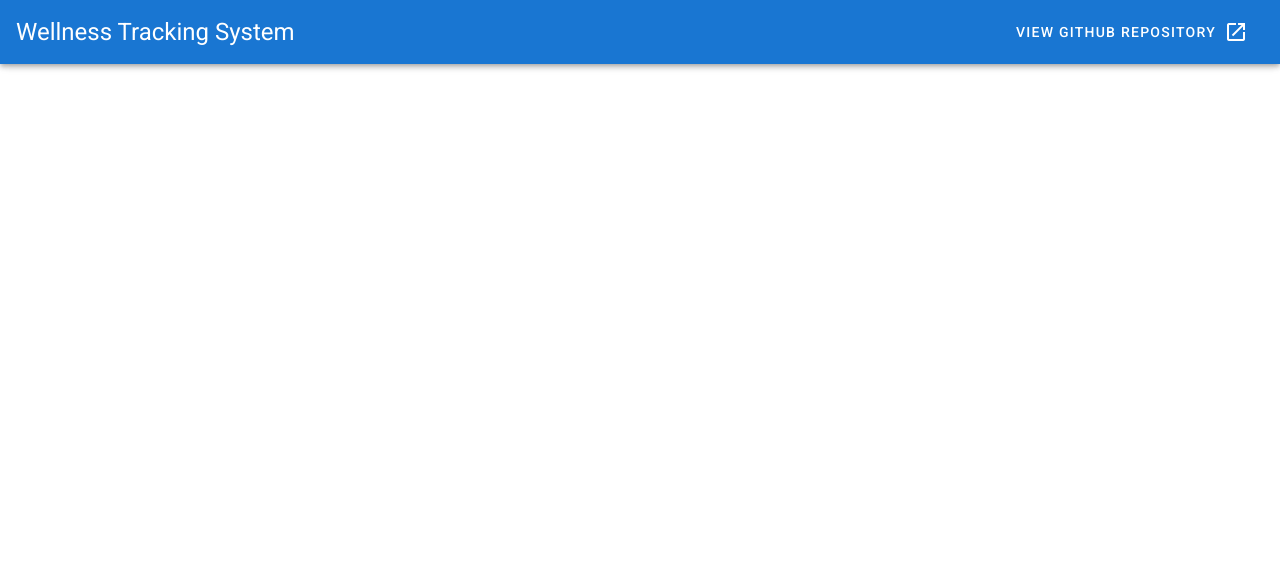
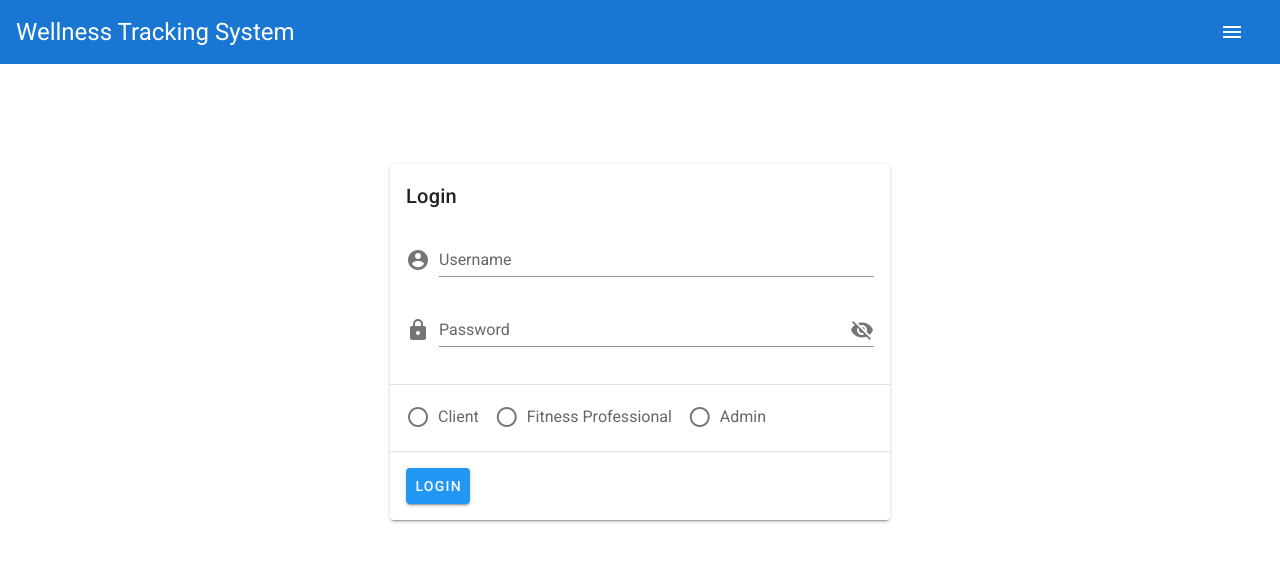
Before and after one commit to IU-P465-565-Team-3/wellness-tracking-system-app, a Vue app: page /login in a window 1280 px wide. Shown: the top 562 px of the page. Built offline with nearby package versions, Linux system fonts and the light colour scheme.

Commit message:
P565P3-175 Integrate login component, add login route

```diff
--- a/src/App.vue
+++ b/src/App.vue
@@ -3,21 +3,15 @@
     <v-app-bar
       app
       color="primary"
+      flat
       dark
     >
       <div class="d-flex headline align-center">
         Wellness Tracking System
       </div>
-
       <v-spacer />
-
-      <v-btn
-        href="https://github.com/IU-P465-565-Team-3/wellness-tracking-system-app"
-        target="_blank"
-        text
-      >
-        <span class="mr-2">View GitHub Repository</span>
-        <v-icon>mdi-open-in-new</v-icon>
+      <v-btn depressed color="primary">
+        <v-icon>mdi-menu</v-icon>
       </v-btn>
     </v-app-bar>
 
--- a/src/components/HelloWorld.vue
+++ /dev/null
@@ -1,80 +0,0 @@
-<template>
-  <v-container>
-    <v-row class="text-center">
-      <v-col cols="12">
-        <v-img
-          :src="require('../assets/logo.svg')"
-          class="my-3"
-          contain
-          height="200"
-        />
-      </v-col>
-
-      <v-col class="mb-4">
-        <h2 class="display-2 font-weight-bold mb-3">
-          Work in progress! Please come back later 🚧
-        </h2>
-      </v-col>
-
-    </v-row>
-  </v-container>
-</template>
-
-<script>
-export default {
-  name: 'HelloWorld',
-
-  data: () => ({
-    ecosystem: [
-      {
-        text: 'vuetify-loader',
-        href: 'https://github.com/vuetifyjs/vuetify-loader'
-      },
-      {
-        text: 'github',
-        href: 'https://github.com/vuetifyjs/vuetify'
-      },
-      {
-        text: 'awesome-vuetify',
-        href: 'https://github.com/vuetifyjs/awesome-vuetify'
-      }
-    ],
-    importantLinks: [
-      {
-        text: 'Documentation',
-        href: 'https://vuetifyjs.com'
-      },
-      {
-        text: 'Chat',
-        href: 'https://community.vuetifyjs.com'
-      },
-      {
-        text: 'Made with Vuetify',
-        href: 'https://madewithvuejs.com/vuetify'
-      },
-      {
-        text: 'Twitter',
-        href: 'https://twitter.com/vuetifyjs'
-      },
-      {
-        text: 'Articles',
-        href: 'https://medium.com/vuetify'
-      }
-    ],
-    whatsNext: [
-      {
-        text: 'Explore components',
-        href: 'https://vuetifyjs.com/components/api-explorer'
-      },
-      {
-        text: 'Select a layout',
-        href: 'https://vuetifyjs.com/getting-started/pre-made-layouts'
-      },
-      {
-        text: 'Frequently Asked Questions',
-        href: 'https://vuetifyjs.com/getting-started/frequently-asked-questions'
-      }
-    ]
-  })
-}
-</script>
--- a/src/components/Login.vue
+++ b/src/components/Login.vue
@@ -13,13 +13,13 @@
           @click:append="showPassword = !showPassword"/>
         </v-card-text>
         <v-divider></v-divider>
-        <v-radio-group v-model="row" row>
+        <v-radio-group class="px-4" row>
           <v-radio label="Client" value="radio-1"></v-radio>
           <v-radio label="Fitness Professional" value="radio-2"></v-radio>
           <v-radio label="Admin" value="radio-3"></v-radio>
         </v-radio-group>
         <v-divider></v-divider>
-        <v-card-actions>
+        <v-card-actions class="pa-4">
           <v-btn color="info">Login</v-btn>
         </v-card-actions>
       </v-card>
@@ -28,10 +28,9 @@
 </template>
 <script>
 export default {
-  data()
-  {
-    return{
-      showPassword:false
+  data () {
+    return {
+      showPassword: false
     }
   }
 }
--- a/src/router/index.js
+++ b/src/router/index.js
@@ -1,14 +1,20 @@
 import Vue from 'vue'
 import VueRouter from 'vue-router'
-import Home from '../views/Home.vue'
+import Login from '../components/Login'
 
 Vue.use(VueRouter)
 
 const routes = [
   {
     path: '/',
-    name: 'Home',
-    component: Home
+    redirect: {
+      name: 'Login'
+    }
+  },
+  {
+    path: '/login',
+    name: 'Login',
+    component: Login
   },
   {
     path: '/about',
--- a/src/views/Home.vue
+++ b/src/views/Home.vue
@@ -1,15 +1,8 @@
-<template>
-  <hello-world />
-</template>
-
 <script>
-import HelloWorld from '../components/HelloWorld'
 
 export default {
   name: 'Home',
-
   components: {
-    HelloWorld
   }
 }
 </script>
```
Also changed, not shown: vue.config.js (+4 -5 lines), src/assets/logo.png (deleted), src/assets/logo.svg (deleted).
